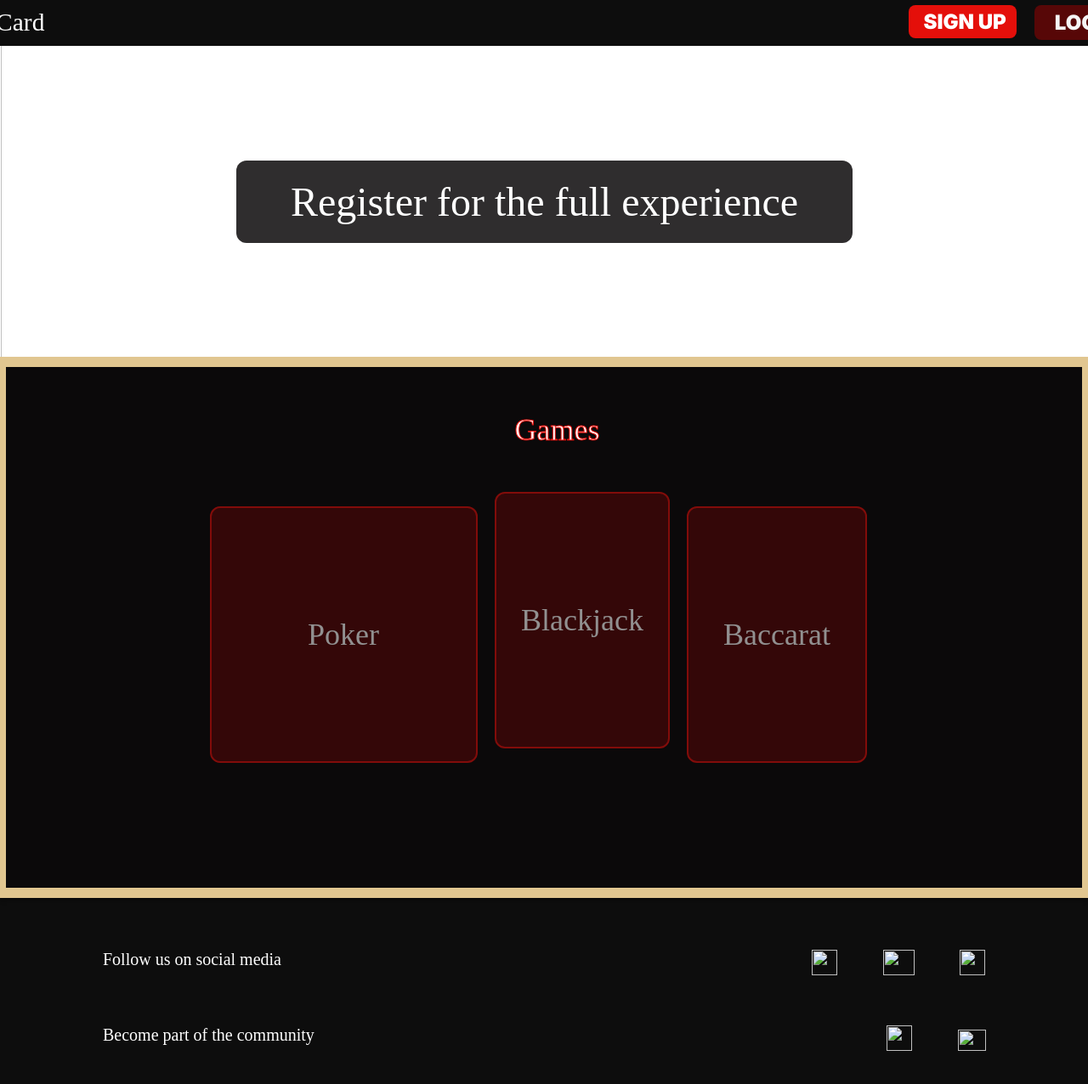
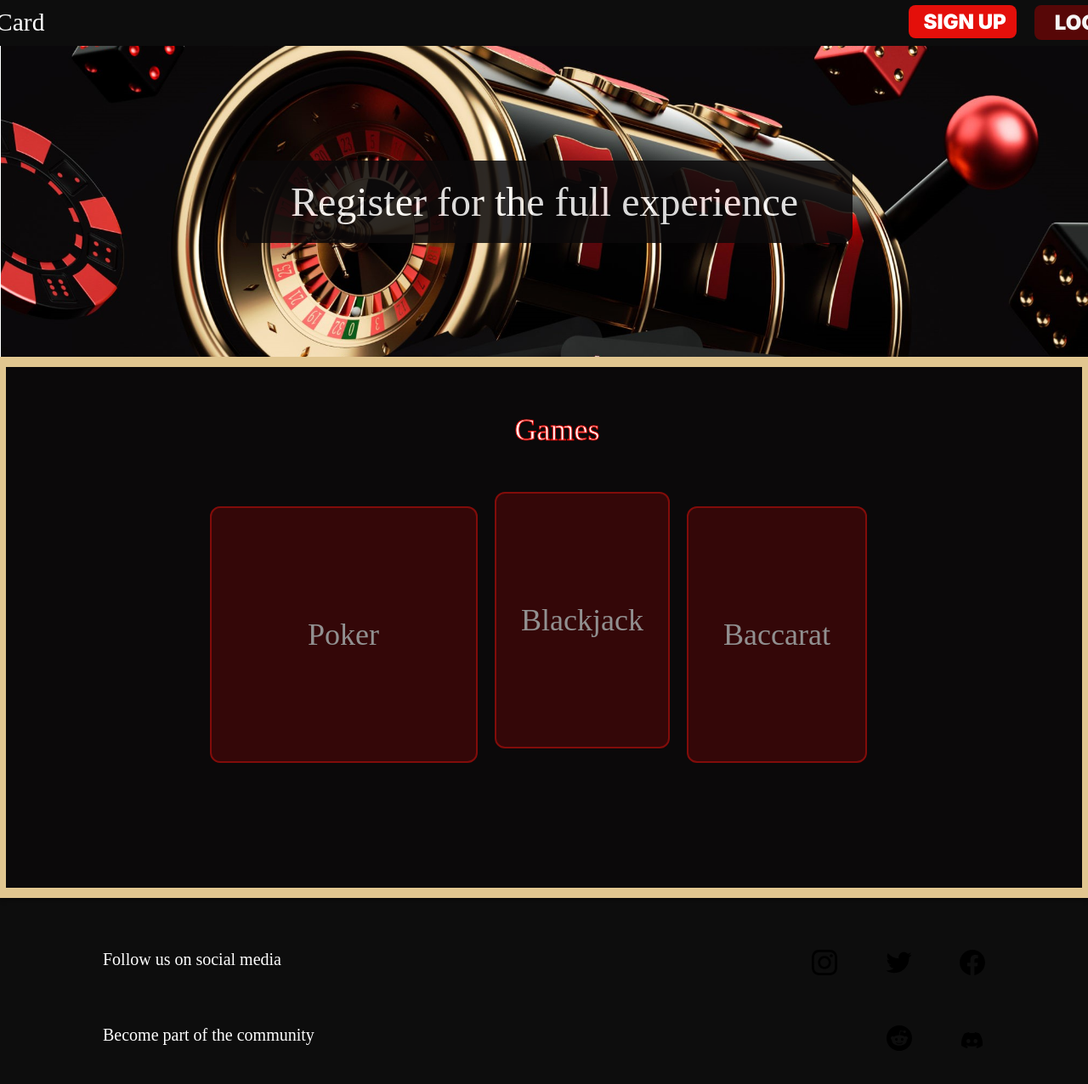
Before and after one commit to sehzadasijaric/Grupa-H---casino, a plain HTML site: page rep/guest.html in a window 1280 px wide. Shown: the whole page at 85% size. Drawn offline with Linux system fonts and the light colour scheme; a web font is replaced by a local one.

Commit message:
promjena lokacija slika

```diff
--- a/rep/guest.html
+++ b/rep/guest.html
@@ -42,7 +42,7 @@
           <img
             class="blackjack-frame-child"
             alt=""
-            src="C:\Users\sehi2\OneDrive\Radna površina\si-slike\pozadina-si.jpg"
+            src="si-slike\pozadina-si.jpg"
             />
 
           <button class="baccarat-frame">
@@ -86,14 +86,14 @@
                 class="logo-0000003839404924671356826-icon2"
                 loading="lazy"
                 alt=""
-                src="C:\Users\sehi2\OneDrive\Radna površina\si-slike\twitter.svg"
+                src="si-slike\twitter.svg"
               />
 
               <img
                 class="group-icon8"
                 loading="lazy"
                 alt=""
-                src="C:\Users\sehi2\OneDrive\Radna površina\si-slike\facebook.svg"
+                src="si-slike\facebook.svg"
               />
             </div>
             <div class="group-parent">
@@ -101,14 +101,14 @@
                 class="group-icon9"
                 loading="lazy"
                 alt=""
-                src="C:\Users\sehi2\OneDrive\Radna površina\si-slike\reddit.svg"
+                src="si-slike\reddit.svg"
               />
 
               <img
                 class="group-icon10"
                 loading="lazy"
                 alt=""
-                src="C:\Users\sehi2\OneDrive\Radna površina\si-slike\discord.svg"
+                src="si-slike\discord.svg"
               />
             </div>
           </div>
@@ -117,7 +117,7 @@
           class="group-icon11"
           loading="lazy"
           alt=""
-          src="C:\Users\sehi2\OneDrive\Radna površina\si-slike\instagram.svg"
+          src="si-slike\instagram.svg"
         />
       </footer>
     </div>
```
Also changed, not shown: rep/index.html (+7 -7 lines), rep/log-in.html (+6 -6 lines), rep/si-slike/discord.svg (added), rep/si-slike/facebook.svg (added), rep/si-slike/instagram.svg (added), rep/si-slike/pozadina-si.jpg (added), rep/si-slike/profile-circle-svgrepo-com.svg (added), rep/si-slike/reddit.svg (added), rep/si-slike/twitter.svg (added).
